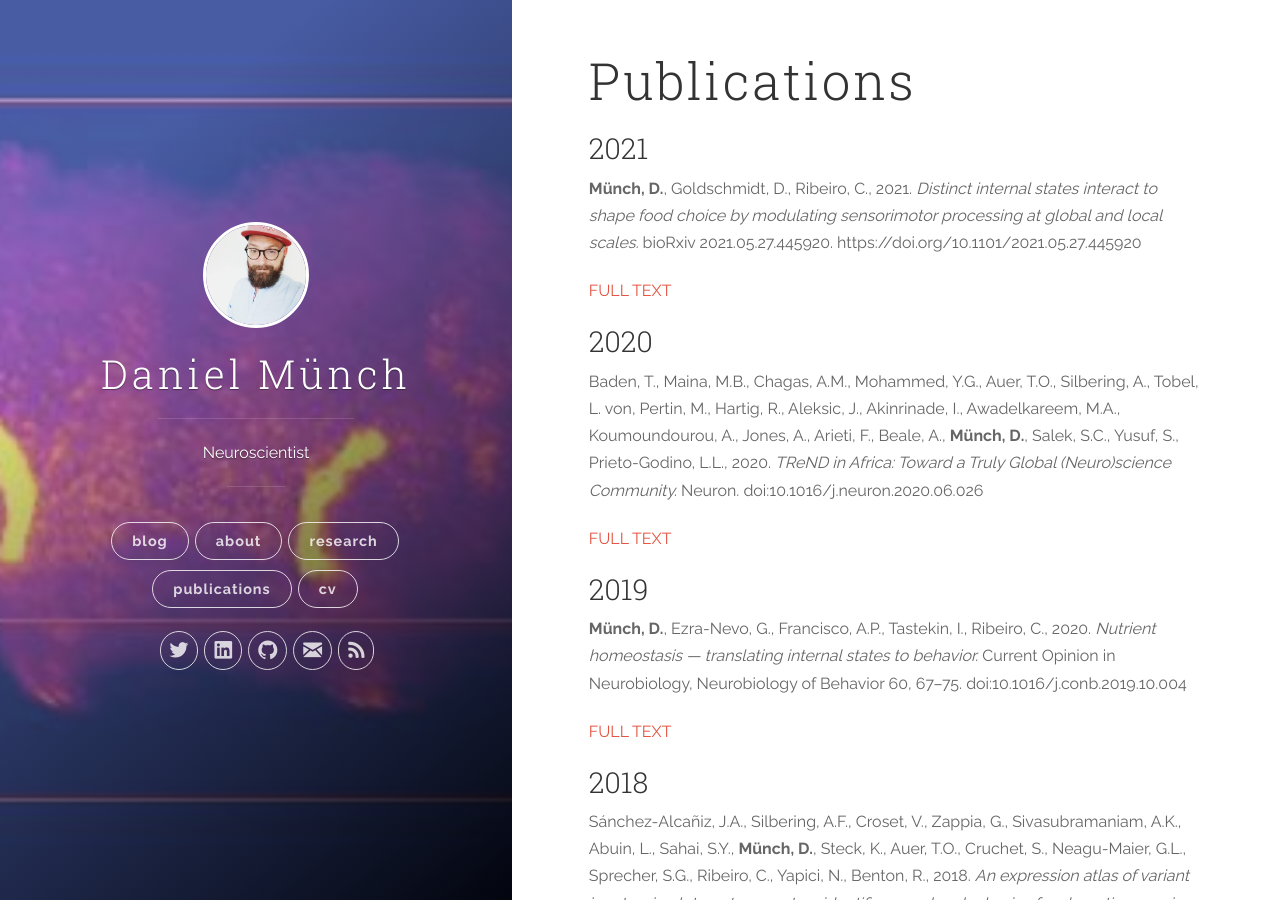
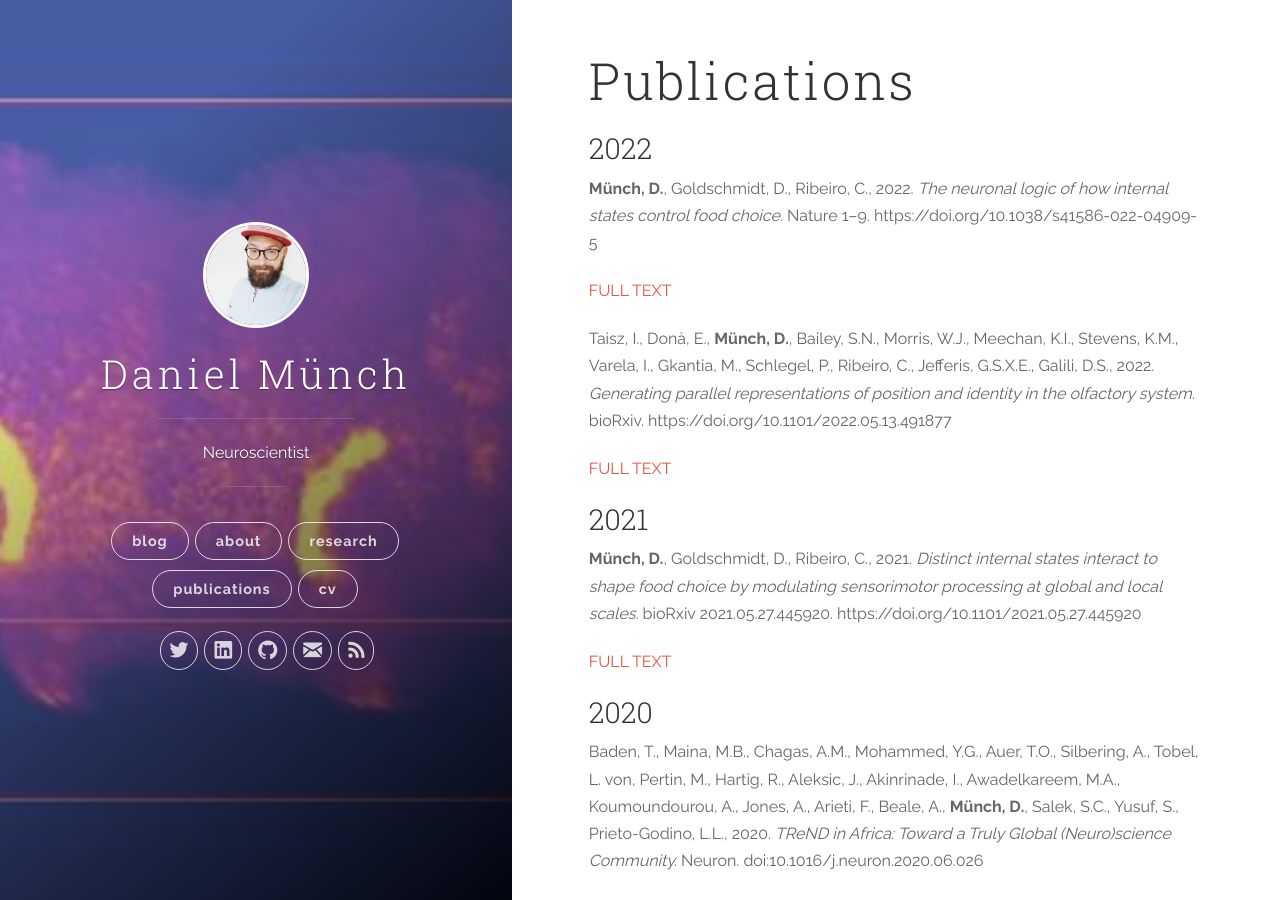
Before and after one commit to Dahaniel/dahaniel.github.io, a Jekyll site: the page built from publications.md, in a window 1280 px wide and 900 px high. Built offline with Jekyll 4.4.1, drawn with Linux system fonts in a browser that asks for light colours; nearby versions of some CDN libraries; comment, search, counter and statistics services are not loaded.

Commit message:
added 2022 publications

```diff
--- a/publications.md
+++ b/publications.md
@@ -11,6 +11,22 @@ permalink: /publications
 ---
 
 <script type='text/javascript' src='https://d1bxh8uas1mnw7.cloudfront.net/assets/embed.js'></script>
+
+### 2022
+<div data-badge-popover="right" data-badge-type="donut" data-doi="10.1038/s41586-022-04909-5" data-hide-no-mentions="true" class="altmetric-embed"></div>
+
+**Münch, D.**, Goldschmidt, D., Ribeiro, C., 2022. *The neuronal logic of how internal states control food choice.* Nature 1–9. https://doi.org/10.1038/s41586-022-04909-5
+
+[FULL TEXT](https://doi.org/10.1038/s41586-022-04909-5)
+
+
+<div data-badge-popover="right" data-badge-type="donut" data-doi="10.1101/2022.05.13.491877" data-hide-no-mentions="true" class="altmetric-embed"></div>
+
+Taisz, I., Donà, E., **Münch, D.**, Bailey, S.N., Morris, W.J., Meechan, K.I., Stevens, K.M., Varela, I., Gkantia, M., Schlegel, P., Ribeiro, C., Jefferis, G.S.X.E., Galili, D.S., 2022. *Generating parallel representations of position and identity in the olfactory system.* bioRxiv. https://doi.org/10.1101/2022.05.13.491877
+
+[FULL TEXT](https://doi.org/10.1101/2022.05.13.491877)
+
+
 ### 2021
 <div data-badge-popover="right" data-badge-type="donut" data-doi="10.1101/2021.05.27.445920" data-hide-no-mentions="true" class="altmetric-embed"></div>
 
```
